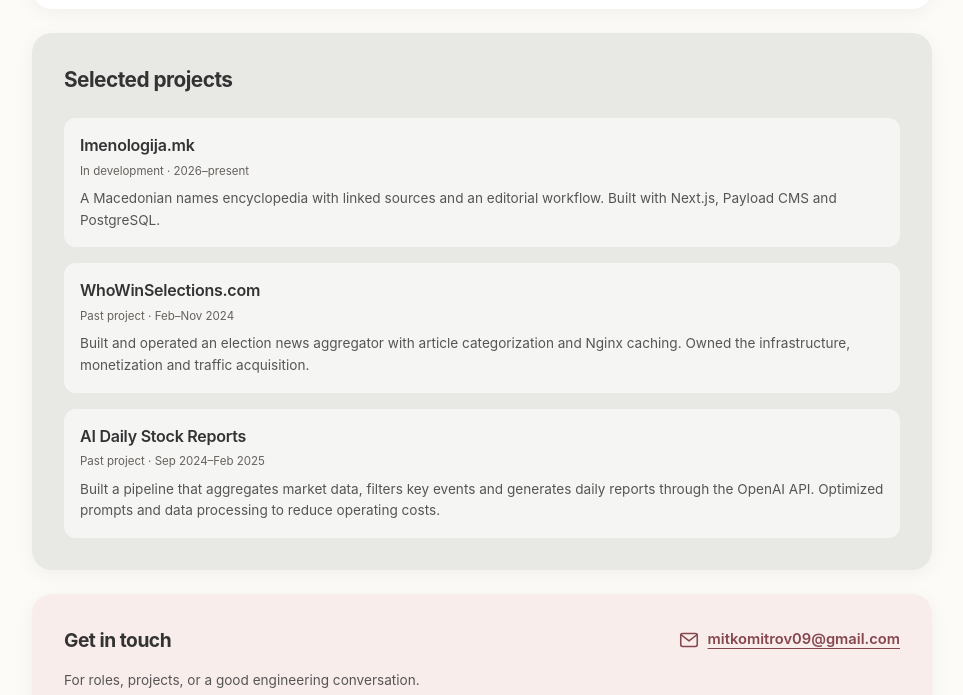
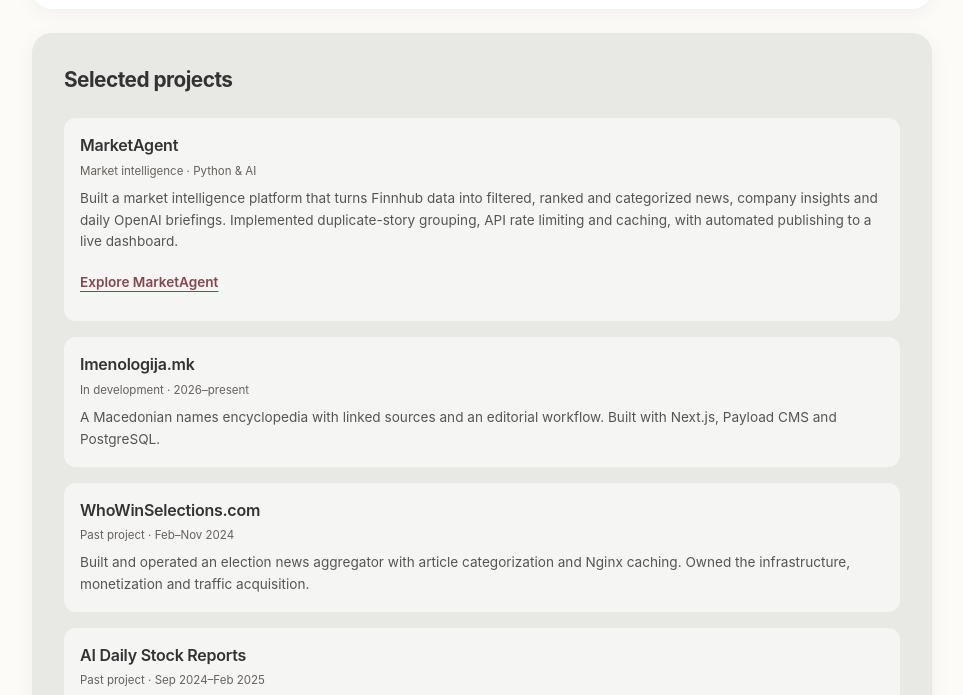
Before and after one commit to MitkoMitrov/mitkomitrov.github.io, an Astro site: page / in a window 1280 px wide. Shown: the part 1800-2495 px from the top of the page, without its empty margins (158-1121 px from the left). Built offline with nearby package versions, Linux system fonts and the light colour scheme; Astro itself is replaced by a stand-in of ours; some packages are replaced by stand-ins of ours.

Commit message:
feat: showcase MarketAgent in selected projects (#15)

```diff
--- a/src/data/portfolio.mjs
+++ b/src/data/portfolio.mjs
@@ -46,6 +46,13 @@ export const experience = [
 
 export const selectedWork = [
   {
+    id: 'marketagent',
+    title: 'MarketAgent',
+    category: 'Market intelligence · Python & AI',
+    summary: 'Built a market intelligence platform that turns Finnhub data into filtered, ranked and categorized news, company insights and daily OpenAI briefings. Implemented duplicate-story grouping, API rate limiting and caching, with automated publishing to a live dashboard.',
+    href: 'https://mitko.mk/MarketAgent/',
+  },
+  {
     id: 'imenologija',
     title: 'Imenologija.mk',
     category: 'In development · 2026–present',
--- a/src/pages/index.astro
+++ b/src/pages/index.astro
@@ -75,6 +75,7 @@ const articles = await getArticleCatalogue();
               <p class="project-category">{project.category}</p>
             </div>
             <p class="project-summary">{project.summary}</p>
+            {project.href && <a class="project-link" href={project.href} data-project-site>Explore {project.title}</a>}
           </article>
         </li>
       ))}
--- a/src/styles/global.css
+++ b/src/styles/global.css
@@ -83,6 +83,7 @@ h3 {font-size: 1rem; font-weight: 600; line-height: 1.4; letter-spacing: -0.015e
 .project-heading {display: flex; flex-direction: column; gap: 5px;}
 .project-category {color: var(--meta); font-size: 0.72rem;}
 .project-summary {margin-top: 8px; color: var(--muted); font-size: 0.85rem;}
+.project-link {display: inline-flex; align-items: center; min-height: 44px; margin-top: 8px; color: var(--accent); font-size: 0.85rem; font-weight: 600;}
 .contact-section {grid-column: 1 / -1; background: var(--contact); display: flex; flex-wrap: wrap; align-items: center; justify-content: space-between; column-gap: 24px; row-gap: 8px; padding-block: 24px;}
 .contact-section h2 {font-size: 1.2rem;}
 .contact-section > p {flex-basis: 100%; order: 1; color: var(--muted); font-size: 0.85rem;}
```
Also changed, not shown: test/home.test.mjs (+12 -5 lines).
